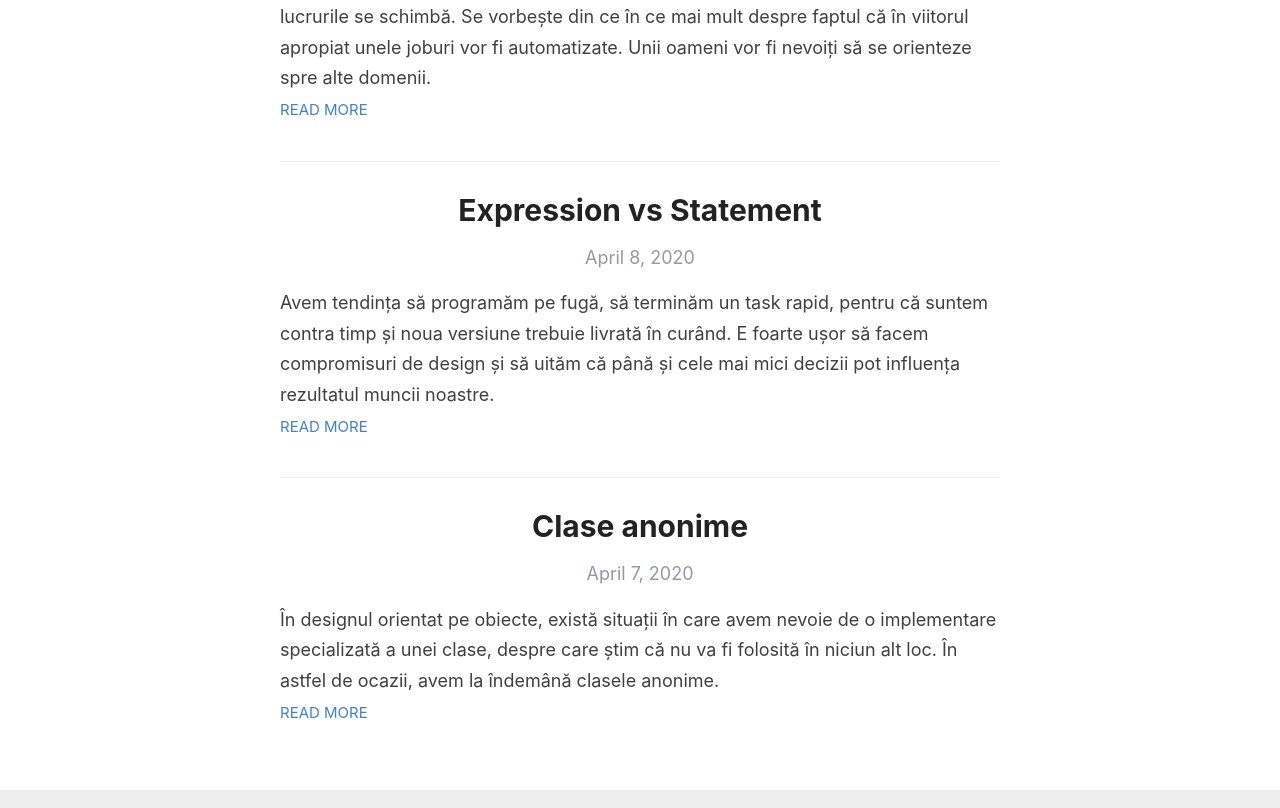
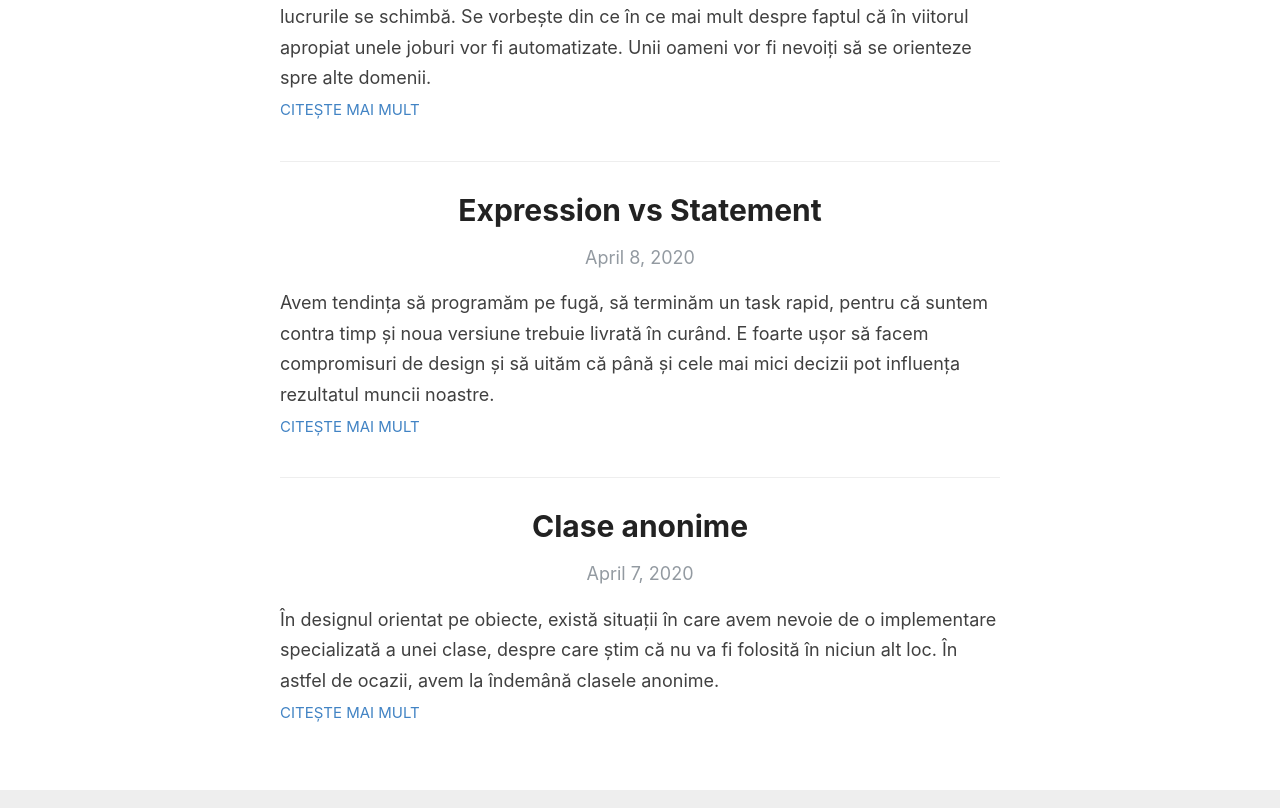
Before and after one commit to danutchindris/danutchindris.github.io, a Jekyll site: the page built from index.html, in a window 1280 px wide. Shown: the part 266-1074 px from the top of the page. Built offline with Jekyll 4.4.1, drawn with Linux system fonts in a browser that asks for light colours; the list of posts is cut into pages by our own code.

Commit message:
translate "read more" in Romanian

```diff
--- a/index.html
+++ b/index.html
@@ -16,7 +16,7 @@
         {{ post.excerpt }}
       </div>
 
-      <a href="{{ site.baseurl }}{{ post.url }}" class="read-more">Read More</a>
+      <a href="{{ site.baseurl }}{{ post.url }}" class="read-more">Citește mai mult</a>
     </article>
   {% endfor %}
 
```
